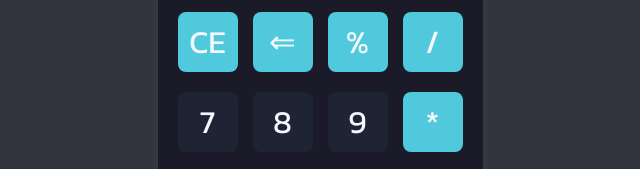
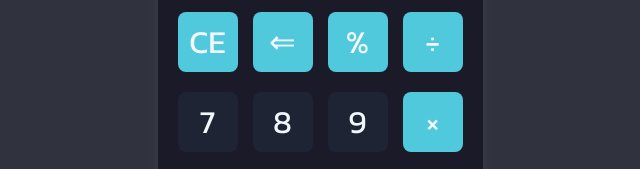
Before and after one commit to AlexManyakalo/js-projects, a website: page calculator/index.html in a window 1280 px wide. Shown: the part 281-450 px from the top of the page, 320-960 px from the left. Drawn offline with Linux system fonts and the light colour scheme.

Commit message:
refactor: replace mnemonic symbols

```diff
--- a/calculator/index.html
+++ b/calculator/index.html
@@ -28,12 +28,12 @@
             <li class="calc__item calc__item--blue btn">CE</li>
             <li class="calc__item calc__item--blue btn">&#8656;</li>
             <li class="calc__item calc__item--blue btn">&percnt;</li>
-            <li class="calc__item calc__item--blue btn">&sol;</li>
+            <li class="calc__item calc__item--blue btn">&#247;</li>
 
             <li class="calc__item btn">7</li>
             <li class="calc__item btn">8</li>
             <li class="calc__item btn">9</li>
-            <li class="calc__item calc__item--blue btn">&ast;</li>
+            <li class="calc__item calc__item--blue btn">&#215;</li>
 
             <li class="calc__item btn">4</li>
             <li class="calc__item btn">5</li>
```
